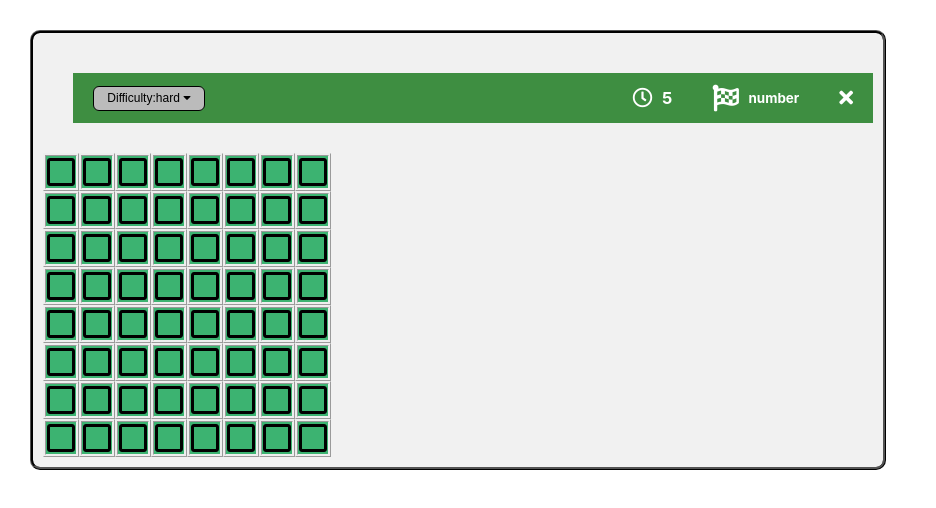
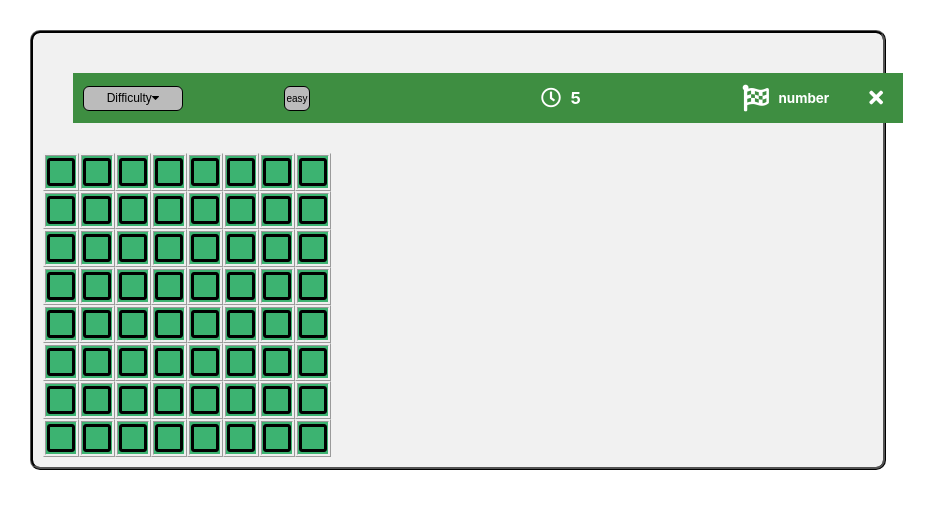
Before and after one commit to alibas01/minesweeper, a React (Create React App) app: page / in a window 1280 px wide. Shown: the top 508 px of the page, without its empty margins (0-936 px from the left). Built offline with nearby package versions, Linux system fonts and the light colour scheme.

Commit message:
navbar restyling

```diff
--- a/src/components/Nav.jsx
+++ b/src/components/Nav.jsx
@@ -9,24 +9,29 @@ import "../style/Nav.css";
 export default function Nav(props) {
   const { show, setShow, difficulty, setDifficulty } = props;
 
+  //const handleClick = (e) => {
+
+
   return (
     <nav className="nav">
-      <div className="dropdown" onClick={() => setShow((s) => !s)} >
-        <button className="dropbtn">Difficulty:{difficulty} <i className="fas fa-caret-down"></i></button>
+      <div className="dropdown">
+        <button className="dropbtn" onClick={() => setShow((s) => !s)} >Difficulty<i className="fas fa-caret-down"></i></button>
         <div className="dropdown-content" style={{ display: show ? "block" : "none" }}>
-          <p onClick={setDifficulty("easy")}>Easy</p>
-          <p onClick={setDifficulty("medium")}>Medium</p>
-          <p onClick={setDifficulty("hard")}>Hard</p>
+          <p onClick={() => setDifficulty("easy")}>Easy</p>
+          <p onClick={() => setDifficulty("medium")}>Medium</p>
+          <p onClick={() => setDifficulty("hard")}>Hard</p>
         </div>
       </div>
+      <div className="difficulty">
+        <button className="diffbtn" onClick={() => setShow((s) => !s)} >{difficulty} </button>
+      </div>
+      <div className="clock">
+        <i className="far fa-clock"></i>
+        &nbsp;&nbsp;
+        <Timer />
+      </div>
         <ul className="nav-menu">
-          <li className="nav-menu-item">
-            <i className="far fa-clock"></i>
-            &nbsp;&nbsp;
-            <div>
-            <Timer />
-            </div>
-          </li>
+
           <li className="nav-menu-item">
           <i class="fas fa-flag-checkered fa-lg"></i>
             &nbsp;&nbsp;
--- a/src/style/Nav.css
+++ b/src/style/Nav.css
@@ -4,7 +4,7 @@
   justify-content: space-between;
   background-color: #3e8e41;
   height: 50px;
-  width: 800px;
+  width: 100%;
   position: sticky;
   top: 0;
   left: 0;
@@ -52,34 +52,58 @@
   flex-direction: row;
   justify-content: space-between;
   align-items: center;
-  margin-left: 20px;
-  margin-right: 20px;
+  margin-left: 10px;
+  margin-right: 0px;
+  min-width: 60px;
+  max-width: 100px;
 
 }
+.diffuculty {
+  position: relative;
+  align-items: center;
+  margin-left: 1px;
+  min-width: 30px;
+  max-width: 100px;
+}
 
+.diffbtn {
+  background-color: #bbbbbb;
+  color: black;
+  padding: 1px;
+  font-size: 10px;
+  border: solid;
+  border-width: 1px;
+  border-radius: 6px;
+  border-color: black;
+  height: 25px;
+  width: auto;
+  margin-top: 13px;
+  margin-right: 130px;
+}
 
 .dropdown-content {
   display: none;
   position: absolute;
-  vertical-align: sub;
   margin-top: 85px;
-  margin-left: 7px;
-  padding: 3px;
+  margin-left: 10px;
+  padding: 0 0 0 0;
   background-color: #6f836f;
-  min-width: 80px;
+  min-width: 60px;
   box-shadow: 0px 8px 16px 0px rgba(0,0,0,0.2);
   z-index: 1;
   border-color: black;
   border-width: 1px;
   border-radius: 6px;
   border-style: solid;
-
+  line-height: 0.7;
 }
 
 
 .dropdown-content p {
   color: black;
-  /* padding: 12px 16px; */
+  padding: -3px -3px;
+  font-size: small;
+  font-weight: bold;
   text-decoration: none;
   display: block;
   border-color: black;
@@ -93,6 +117,19 @@
 
 .fa-caret-down:active {color: #3e8e41;}
 
+.clock{
+  position: sticky;
+  display: flex;
+  flex-direction: row;
+  justify-content: space-between;
+  align-items: center;
+  /* margin-left: 30%;
+  margin-top: -11px; */
+  color: white;
+  font-size: 20px;
+  font-weight: bold;
+}
+
 @media screen and (max-width: 910px) {
   .nav {
     width: 500px;
```
